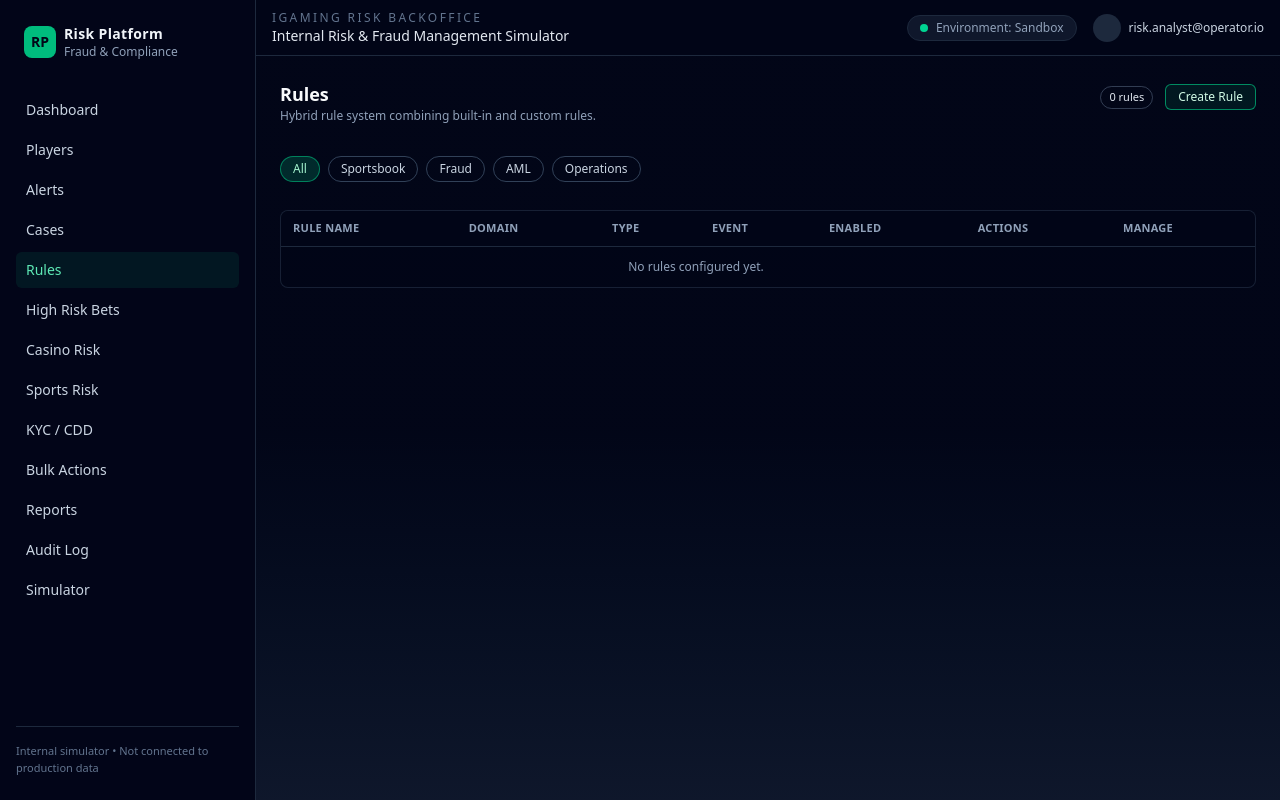
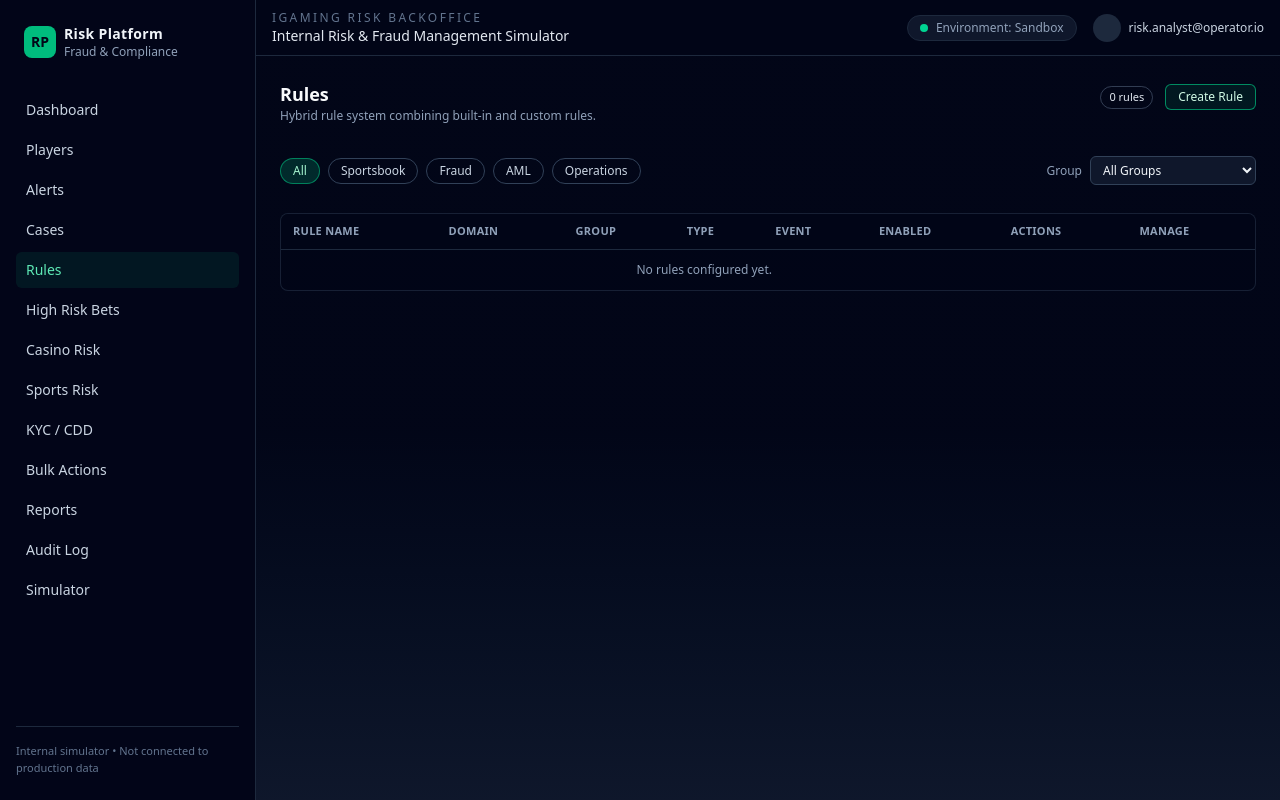
Before and after one commit to ptsportsbookcom-sudo/risk-platform-simulator, a Next.js app: page /rules in a window 1280 px wide. Built offline with nearby package versions, Linux system fonts and the light colour scheme.

Commit message:
rules page rule group filtering

```diff
--- a/app/rules/page.tsx
+++ b/app/rules/page.tsx
@@ -101,16 +101,38 @@ export default function RulesPage() {
   const [domainFilter, setDomainFilter] = useState<
     "all" | (typeof DOMAIN_OPTIONS)[number]
   >("all");
+  const [groupFilter, setGroupFilter] = useState<
+    | "all"
+    | "sportsbook_exposure"
+    | "bonus_abuse"
+    | "deposit_velocity"
+    | "withdrawal_anomaly"
+    | "multi_account"
+    | "vpn_detection"
+    | "geo_mismatch"
+    | "deposit_structuring"
+    | "transaction_volume"
+    | "cdd_threshold"
+    | "affordability_threshold"
+  >("all");
 
-  const filteredRules = useMemo(
-    () =>
-      domainFilter === "all"
-        ? rules
-        : rules.filter(
+  const filteredRules = useMemo(() => {
+    let base = rules;
+
+    if (domainFilter !== "all") {
+      base = base.filter(
         (r) => (r.domain ?? "operations") === domainFilter,
-          ),
-    [rules, domainFilter],
       );
+    }
+
+    if (groupFilter !== "all") {
+      base = base.filter(
+        (r) => (r.group ?? "manual_review") === groupFilter,
+      );
+    }
+
+    return base;
+  }, [rules, domainFilter, groupFilter]);
 
   function resetForm() {
     setEditingRuleId(null);
@@ -281,8 +303,9 @@ export default function RulesPage() {
         </div>
       </div>
 
-      {/* Domain filter tabs */}
-      <div className="mt-4 flex flex-wrap gap-2 text-xs">
+      {/* Domain filter tabs & Group filter dropdown */}
+      <div className="mt-4 flex flex-wrap items-center justify-between gap-3 text-xs">
+        <div className="flex flex-wrap gap-2">
           {[
             { id: "all", label: "All" },
             { id: "sportsbook_trading", label: "Sportsbook" },
@@ -307,12 +330,54 @@ export default function RulesPage() {
           ))}
         </div>
 
+        <div className="flex items-center gap-2">
+          <span className="text-slate-400">Group</span>
+          <select
+            value={groupFilter}
+            onChange={(e) =>
+              setGroupFilter(
+                e.target.value as
+                  | "all"
+                  | "sportsbook_exposure"
+                  | "bonus_abuse"
+                  | "deposit_velocity"
+                  | "withdrawal_anomaly"
+                  | "multi_account"
+                  | "vpn_detection"
+                  | "geo_mismatch"
+                  | "deposit_structuring"
+                  | "transaction_volume"
+                  | "cdd_threshold"
+                  | "affordability_threshold",
+              )
+            }
+            className="rounded-md border border-slate-700 bg-slate-900 px-2 py-1 text-xs text-slate-100"
+          >
+            <option value="all">All Groups</option>
+            <option value="sportsbook_exposure">sportsbook_exposure</option>
+            <option value="bonus_abuse">bonus_abuse</option>
+            <option value="deposit_velocity">deposit_velocity</option>
+            <option value="withdrawal_anomaly">withdrawal_anomaly</option>
+            <option value="multi_account">multi_account</option>
+            <option value="vpn_detection">vpn_detection</option>
+            <option value="geo_mismatch">geo_mismatch</option>
+            <option value="deposit_structuring">deposit_structuring</option>
+            <option value="transaction_volume">transaction_volume</option>
+            <option value="cdd_threshold">cdd_threshold</option>
+            <option value="affordability_threshold">
+              affordability_threshold
+            </option>
+          </select>
+        </div>
+      </div>
+
       <div className="mt-3 overflow-hidden rounded-lg border border-slate-800/80 bg-slate-950/40">
         <table className="min-w-full divide-y divide-slate-800 text-left text-xs text-slate-200">
           <thead className="bg-slate-950/70 text-[11px] uppercase tracking-wide text-slate-400">
             <tr>
               <th className="px-3 py-2.5 font-semibold">Rule Name</th>
               <th className="px-3 py-2.5 font-semibold">Domain</th>
+              <th className="px-3 py-2.5 font-semibold">Group</th>
               <th className="px-3 py-2.5 font-semibold">Type</th>
               <th className="px-3 py-2.5 font-semibold">Event</th>
               <th className="px-3 py-2.5 font-semibold">Enabled</th>
@@ -343,6 +408,11 @@ export default function RulesPage() {
                       .replace("fraud", "Fraud")
                       .replace("aml", "AML")}
                   </Badge>
+                </td>
+                <td className="px-3 py-2 align-middle">
+                  <span className="text-[11px] text-slate-300">
+                    {r.group ?? "manual_review"}
+                  </span>
                 </td>
                 <td className="px-3 py-2 align-middle">
                   <Badge variant={r.type === "system" ? "outline" : "success"}>
@@ -392,7 +462,7 @@ export default function RulesPage() {
             {filteredRules.length === 0 && (
               <tr>
                 <td
-                  colSpan={6}
+                  colSpan={7}
                   className="px-3 py-3 text-center text-xs text-slate-400"
                 >
                   No rules configured yet.
```
Lines whose indentation alone changed are shown as unchanged.
